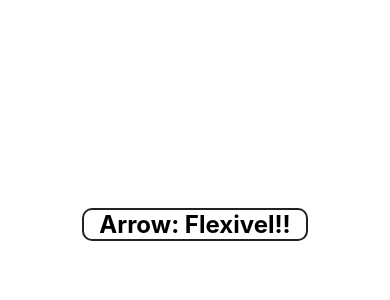
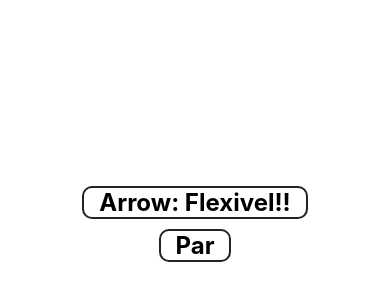
Before and after one commit to GeorgeSalu/React-Native, a React Native app in the folder exercicios/: screen / in a window 390 px wide. Shown: the part 198-498 px from the top of the page. Built offline with nearby package versions, Linux system fonts and the light colour scheme.

Commit message:
renderização condicional

```diff
--- a/exercicios/src/App.js
+++ b/exercicios/src/App.js
@@ -1,12 +1,14 @@
 import React, {Component} from 'react'
-import {View, Text, StyleSheet} from 'react-native'
+import {View, StyleSheet} from 'react-native'
 import Simples from './componentes/Simples'
+import ParImpar from './componentes/ParImpar'
 
 export default class App extends Component {
   render() {
     return (
       <View style={styles.container}>
         <Simples texto='Flexivel!!' />
+        <ParImpar numero={32} />
       </View>
     )
   }
--- /dev/null
+++ b/exercicios/src/componentes/ParImpar.js
@@ -0,0 +1,21 @@
+import React from 'react'
+import { View, Text } from 'react-native'
+import Padrao from '../estilo/Padrao'
+
+function parOuImpar(num) {
+  if(num % 2 == 0) {
+    return <Text style={Padrao.ex}>Par</Text>
+  } else {
+    return <Text style={Padrao.ex}>Impar</Text>
+  }
+}
+
+export default props =>
+  <View>
+    {parOuImpar(props.numero)}
+    {/*
+      props.numero % 2 == 0
+        ? <Text style={Padrao.ex}>Par</Text>
+        : <Text style={Padrao.ex}>Impar</Text>
+    */}
+  </View>
```
